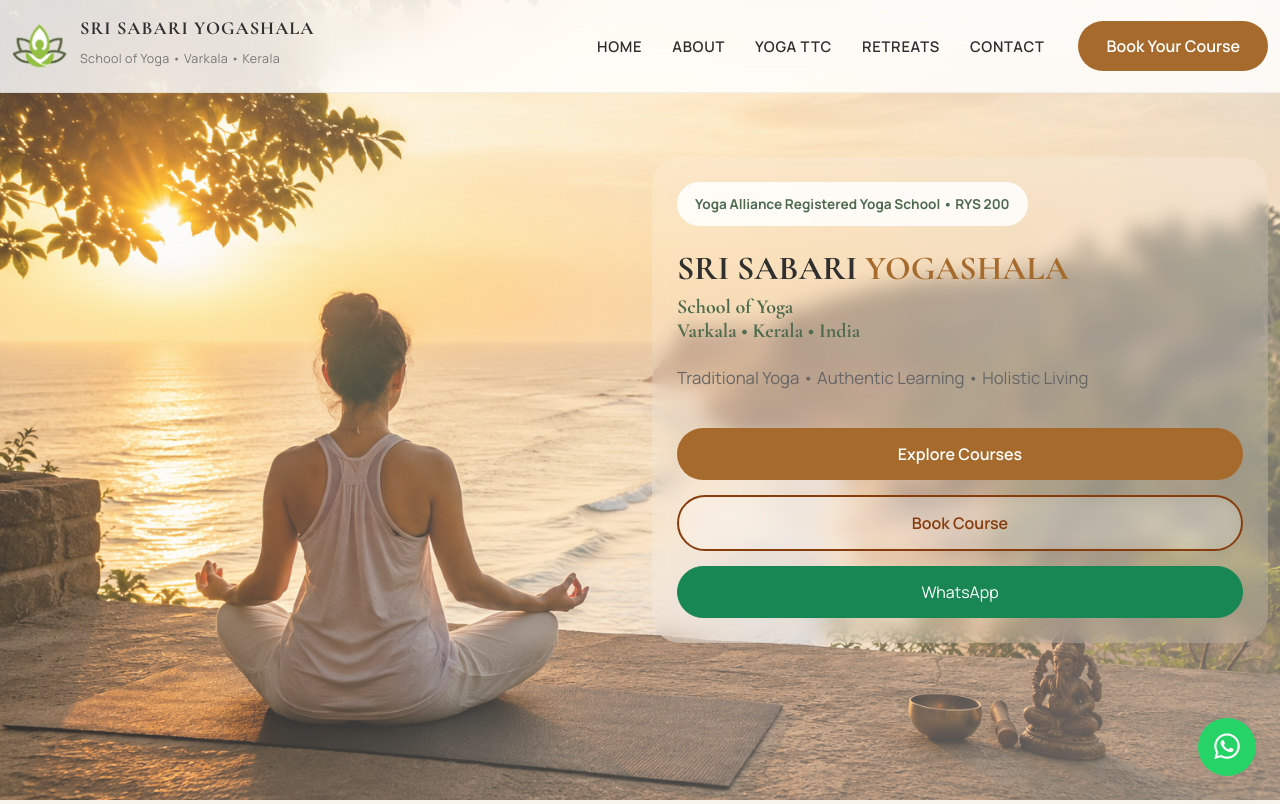
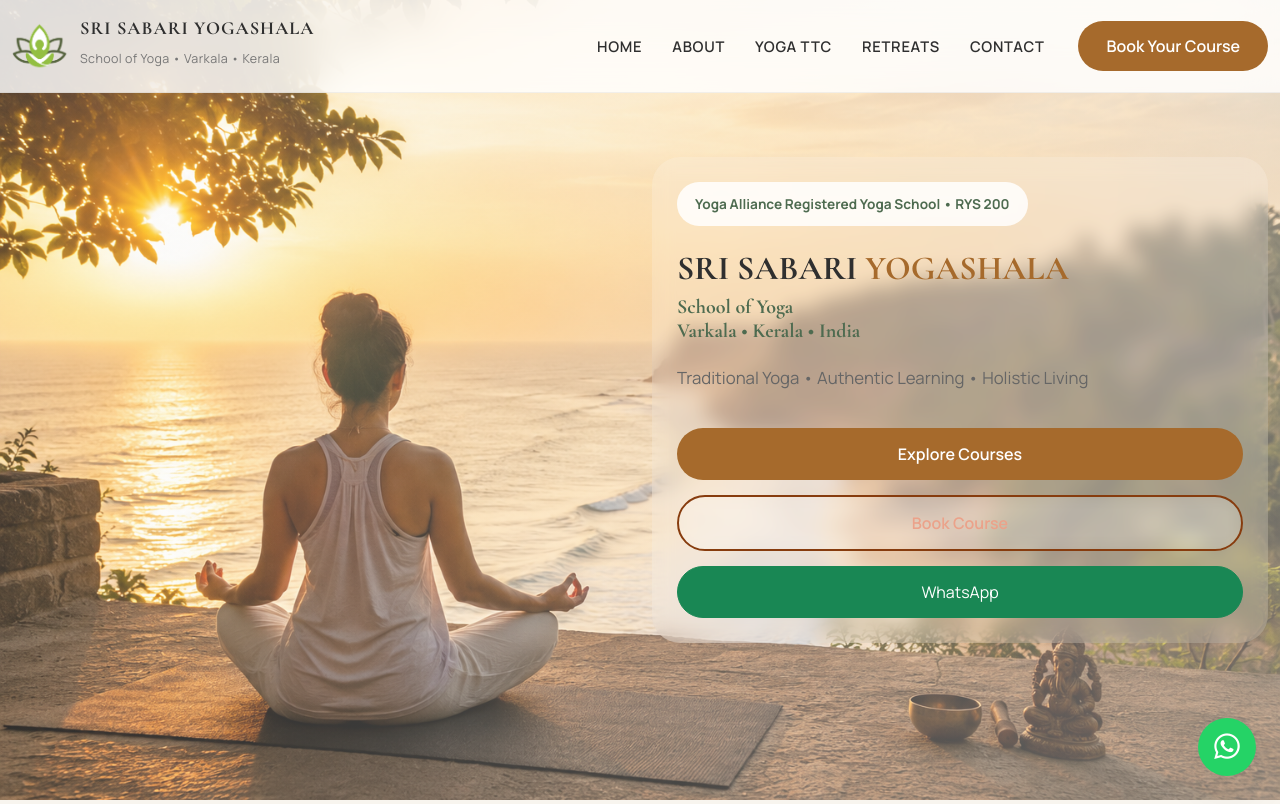
Before and after one commit to celestialmusician/sri_sabari_yogashala, a Django app: page / in a window 1280 px wide. Shown: the top 804 px of the page. Run offline with Django 5.2, Linux system fonts and the light colour scheme.

Commit message:
final-update

```diff
--- a/static/css/style.css
+++ b/static/css/style.css
@@ -198,7 +198,7 @@
 
     border:2px solid #873c0e;
 
-    color:#873c0e;
+    color:#eba28a;
 
     background:rgba(255,255,255,.12);
 
```
